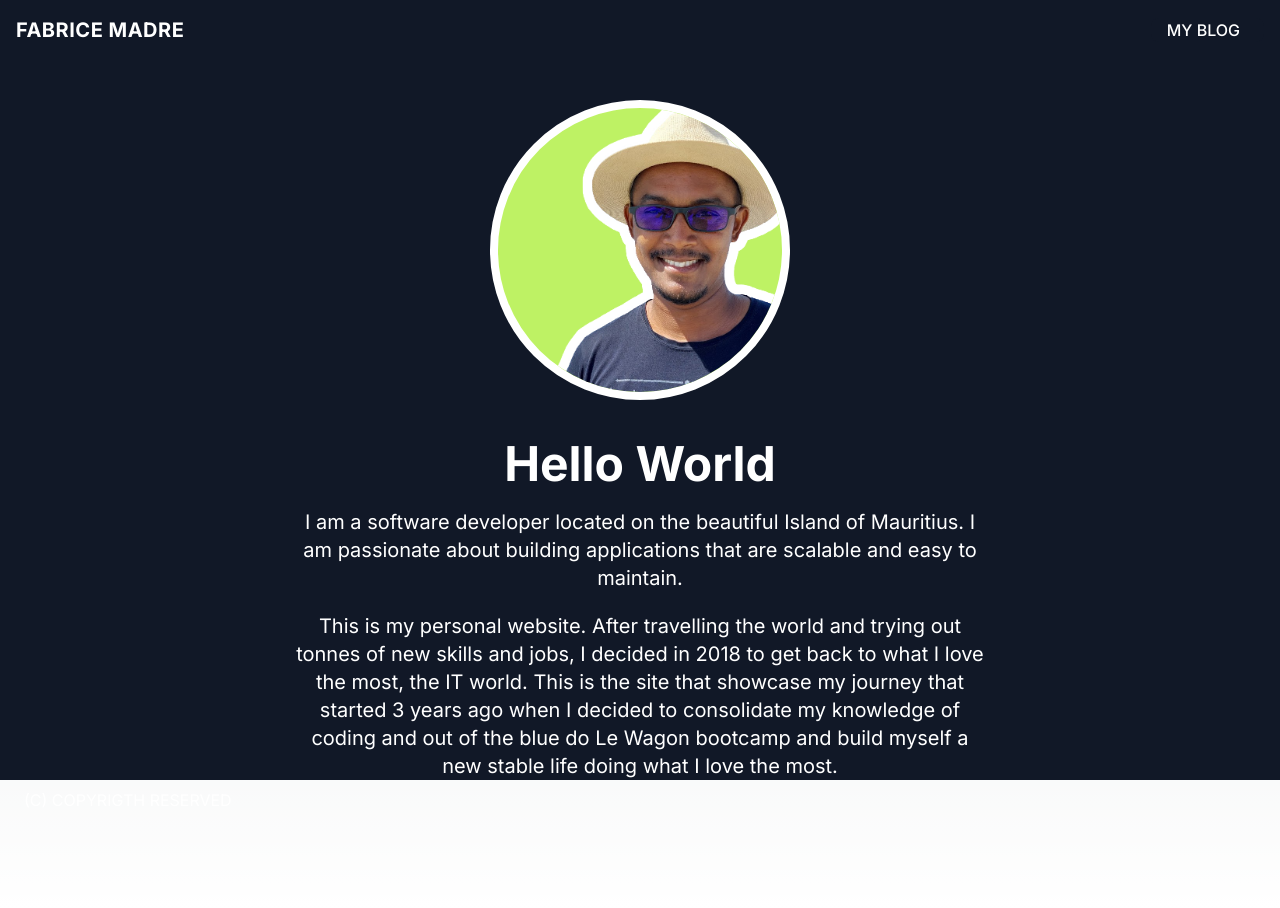
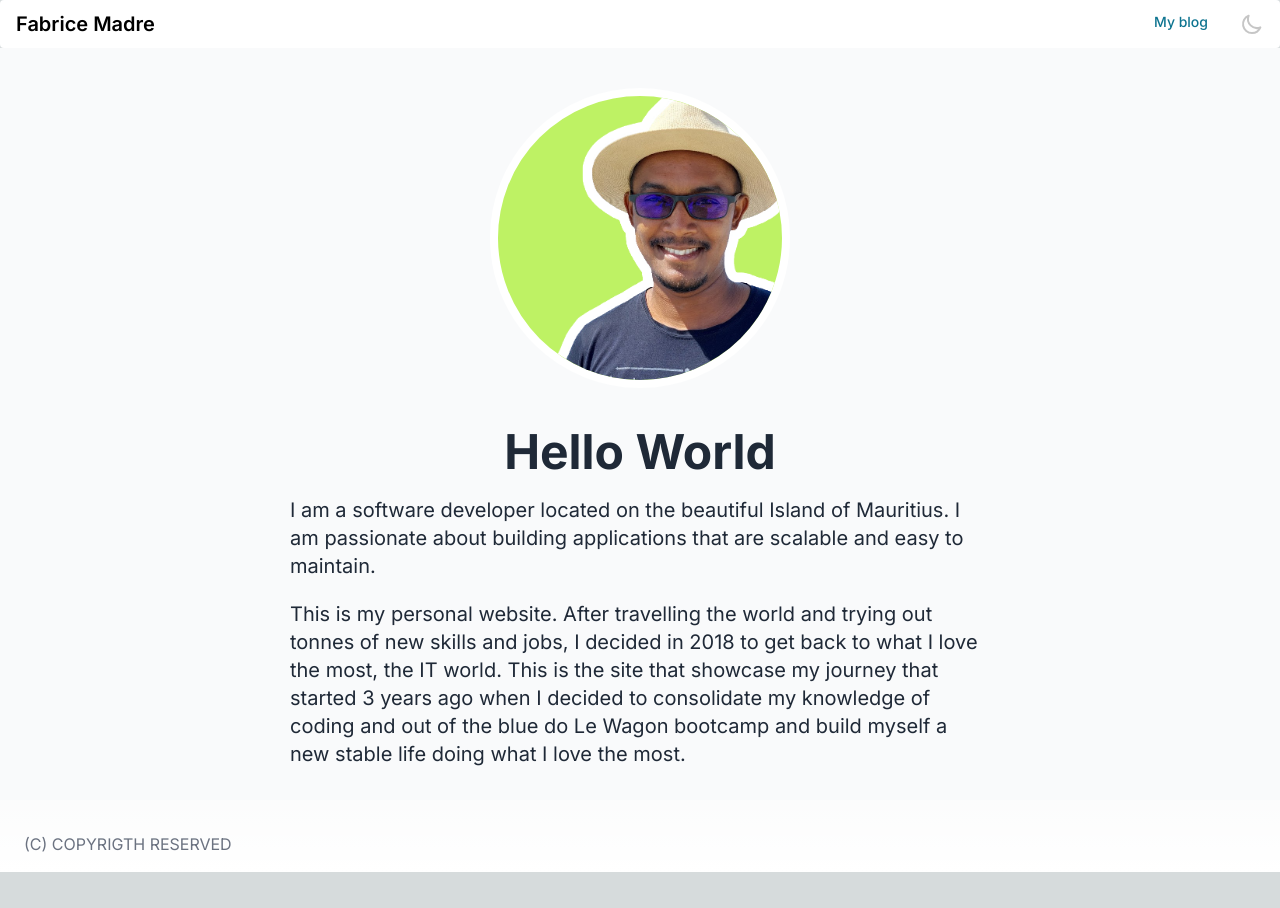
Before and after one commit to xeonnux/my-profile, a Next.js app: page / in a window 1280 px wide. After the commit the page ends 872 px from the top, so only its background shows below. Built offline with nearby package versions, Linux system fonts and the light colour scheme.

Commit message:
navbar/footer & text alignments

```diff
--- a/package.json
+++ b/package.json
@@ -10,6 +10,8 @@
   },
   "dependencies": {
     "@vercel/speed-insights": "^1.0.2",
+    "flowbite": "^2.2.1",
+    "flowbite-react": "^0.7.2",
     "gray-matter": "^4.0.3",
     "next": "14.0.4",
     "next-themes": "^0.2.1",
--- a/src/app/page.js
+++ b/src/app/page.js
@@ -11,12 +11,12 @@ export default function Home() {
           <h1 className="text-5xl font-bold text-center text-gray-800 dark:text-white">
             Hello World
           </h1>
-          <p className="py-5 text-xl text-center text-gray-800 dark:text-white">
+          <p className="py-5 text-xl text-gray-800 text-start dark:text-white">
             I am a software developer located on the beautiful Island of
             Mauritius. I am passionate about building applications that are
             scalable and easy to maintain.
           </p>
-          <p className="text-xl text-center text-gray-800 dark:text-white">
+          <p className="text-xl text-gray-800 text-start dark:text-white">
             This is my personal website. After travelling the world and trying
             out tonnes of new skills and jobs, I decided in 2018 to get back
             to what I love the most, the IT world. This is the site that showcase my journey
--- a/src/components/Container/index.js
+++ b/src/components/Container/index.js
@@ -2,7 +2,7 @@ import React from "react";
 
 const index = ({ children }) => {
   return (
-    <div className="container flex flex-col items-center justify-center md:max-w-[700px]">
+    <div className="container flex flex-col items-center justify-center max-w-[80%] md:max-w-[700px] mb-8">
       {children}
     </div>
   );
--- a/src/components/Footer/index.js
+++ b/src/components/Footer/index.js
@@ -4,29 +4,13 @@ import Link from "next/link";
 const index = () => {
   return (
     <>
-      <div className="p-2 mr-4 text-gray-500 rounded-full min-h-32 dark:text-white">
+      <div className="p-2 mt-6 mr-4 text-gray-500 rounded-full min-h-12 dark:text-white">
         <span className="px-4 py-2 mr-2 text-gray-500 uppercase dark:text-white">
           {'(c) '}copyrigth reserved
         </span>
-        {/* <Link href="/credits">
+        {/* <Link href="#">
           <span className="px-4 py-2 mr-2 text-gray-500 uppercase dark:text-white">
             Credits
-          </span>
-        </Link>
-
-        <Link href="/">
-          <span className="px-4 py-2 mr-2 text-gray-500 uppercase dark:text-white">
-            Home
-          </span>
-        </Link>
-        <Link href="/blog">
-          <span className="px-4 py-2 mr-2 text-gray-500 uppercase dark:text-white">
-            Blog
-          </span>
-        </Link>
-        <Link href="/about">
-          <span className="px-4 py-2 mr-2 text-gray-500 uppercase dark:text-white">
-            About
           </span>
         </Link> */}
       </div>
--- a/src/components/Navbar/index.js
+++ b/src/components/Navbar/index.js
@@ -1,91 +1,26 @@
 "use client";
 import Link from "next/link";
 import ThemeToggler from "./themeToggler";
+import { Navbar as Nav } from "flowbite-react";
 
 function Navbar() {
   return (
-    <>
-      <nav class="bg-white border-gray-200 dark:bg-gray-900">
-        <div class="max-w-screen-xl flex flex-wrap items-center justify-between mx-auto p-4">
-          <Link href="/">
-            <span className="text-xl font-bold tracking-wide text-gray-500 uppercase dark:text-white">
-              Fabrice Madre
-            </span>
-          </Link>
-          <button
-            data-collapse-toggle="navbar-default"
-            type="button"
-            class="inline-flex items-center p-2 w-10 h-10 justify-center text-sm text-gray-500 rounded-lg md:hidden hover:bg-gray-100 focus:outline-none focus:ring-2 focus:ring-gray-200 dark:text-gray-400 dark:hover:bg-gray-700 dark:focus:ring-gray-600"
-            aria-controls="navbar-default"
-            aria-expanded="false"
-          >
-            <span class="sr-only">Open main menu</span>
-            <svg
-              class="w-5 h-5"
-              aria-hidden="true"
-              xmlns="http://www.w3.org/2000/svg"
-              fill="none"
-              viewBox="0 0 17 14"
-            >
-              <path
-                stroke="currentColor"
-                stroke-linecap="round"
-                stroke-linejoin="round"
-                stroke-width="2"
-                d="M1 1h15M1 7h15M1 13h15"
-              />
-            </svg>
-          </button>
-          <div class="hidden w-full md:block md:w-auto" id="navbar-default">
-            <ul class="font-medium flex flex-col p-4 md:p-0 mt-4 border border-gray-100 rounded-lg bg-gray-50 md:flex-row md:space-x-8 rtl:space-x-reverse md:mt-0 md:border-0 md:bg-white dark:bg-gray-800 md:dark:bg-gray-900 dark:border-gray-700">
-              <li>
-                <Link href="/blog">
-                  <span className="px-4 py-2 mr-2 text-gray-500 uppercase dark:text-white">
-                    My Blog
-                  </span>
-                </Link>
-              </li>
-            </ul>
-          </div>
-        </div>
-      </nav>
-
-      {/* <nav className="flex flex-wrap items-center p-3 bg-slate-200 dark:bg-gray-900 ">
-        <div className="p-2 mr-4 text-gray-500 rounded-full dark:text-white">
-          <svg
-            className="w-6 h-6"
-            fill="none"
-            stroke="#cbabc8"
-            viewBox="0 0 24 24"
-          >
-            <path
-              strokeLinecap="round"
-              strokeLinejoin="round"
-              strokeWidth={2}
-              d="M4 6h16M4 12h16m-7 6h7"
-            />
-          </svg>
-        </div>
-        <Link href="/">
-          <span className="text-xl font-bold tracking-wide text-gray-500 uppercase dark:text-white">
-            Fabrice Madre
-          </span>
-        </Link>
-        <div className="ml-auto">
-          <Link href="/blog">
-            <span className="px-4 py-2 mr-2 text-gray-500 uppercase dark:text-white">
-              Blog
-            </span>
-          </Link>
-          <Link href="/about">
-            <span className="px-4 py-2 mr-2 text-gray-500 uppercase dark:text-white">
-              About
-            </span>
-          </Link>
-        </div>
-        <ThemeToggler />
-      </nav> */}
-    </>
+    <Nav fluid={true} rounded={true}>
+      <Nav.Brand href="/">
+        <span className="self-center text-xl font-semibold whitespace-nowrap dark:text-white">
+          Fabrice Madre
+        </span>
+      </Nav.Brand>
+      <Nav.Toggle />
+      <Nav.Collapse>
+        <Nav.Link href="/blog" active={true}>
+          My blog
+        </Nav.Link>
+        <Nav.Link>
+          <ThemeToggler />
+        </Nav.Link>
+      </Nav.Collapse>
+    </Nav>
   );
 }
 
--- a/src/components/Navbar/themeToggler.js
+++ b/src/components/Navbar/themeToggler.js
@@ -25,7 +25,7 @@ const ThemeToggler = () => {
               className="w-6 h-6"
               fill="none"
               viewBox="0 0 24 24"
-              stroke="currentColor"
+              stroke="#c4c4c4"
             >
               <path
                 strokeLinecap="round"
@@ -41,7 +41,7 @@ const ThemeToggler = () => {
               className="w-6 h-6"
               fill="none"
               viewBox="0 0 24 24"
-              stroke="currentColor"
+              stroke="#c6c6c6"
             >
               <path
                 strokeLinecap="round"
--- a/tailwind.config.js
+++ b/tailwind.config.js
@@ -2,6 +2,7 @@
 module.exports = {
   darkMode: 'class',
   content: [
+    "./node_modules/flowbite-react/lib/**/*.js",
     './src/pages/**/*.{js,ts,jsx,tsx,mdx}',
     './src/components/**/*.{js,ts,jsx,tsx,mdx}',
     './src/app/**/*.{js,ts,jsx,tsx,mdx}',
@@ -15,5 +16,7 @@ module.exports = {
       },
     },
   },
-  plugins: [],
+  plugins: [
+    require("flowbite/plugin")
+  ],
 }
```
Also changed, not shown: 1 other file (tests, documents, lock files or other folders).
